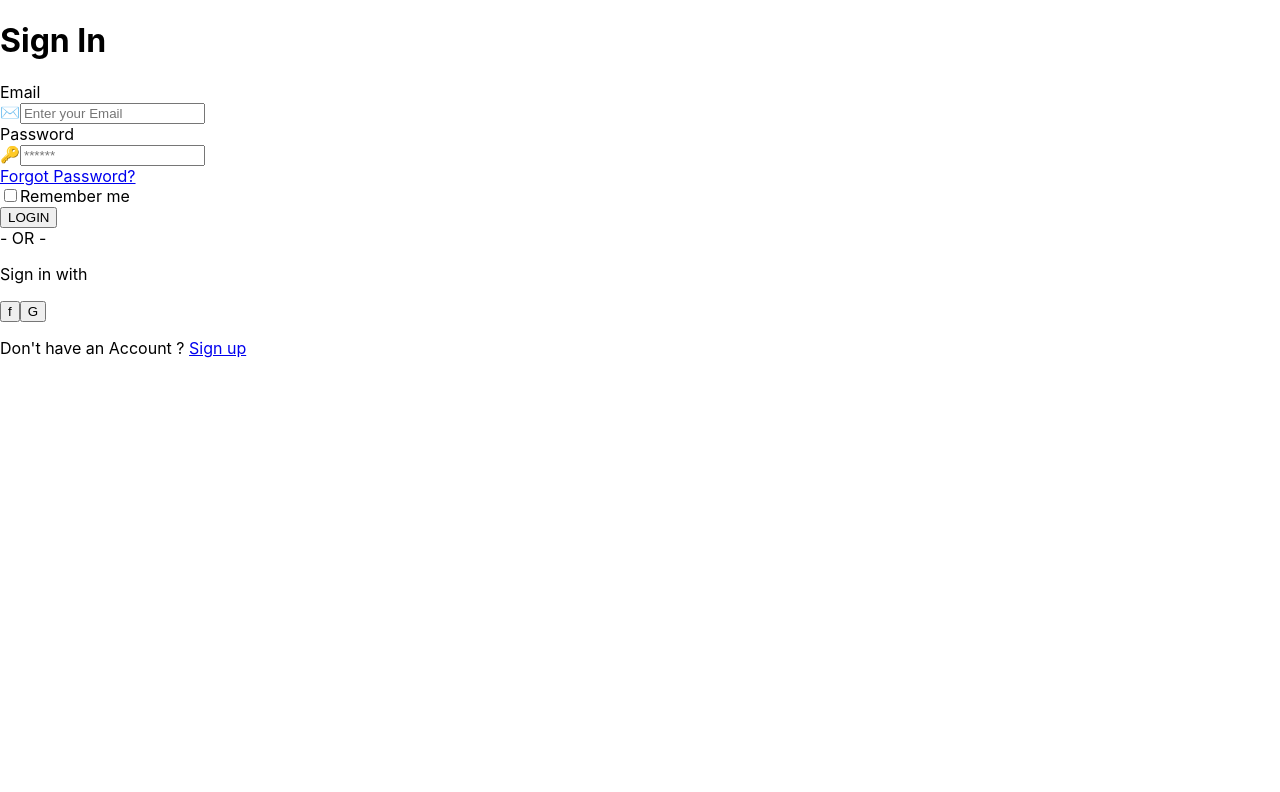
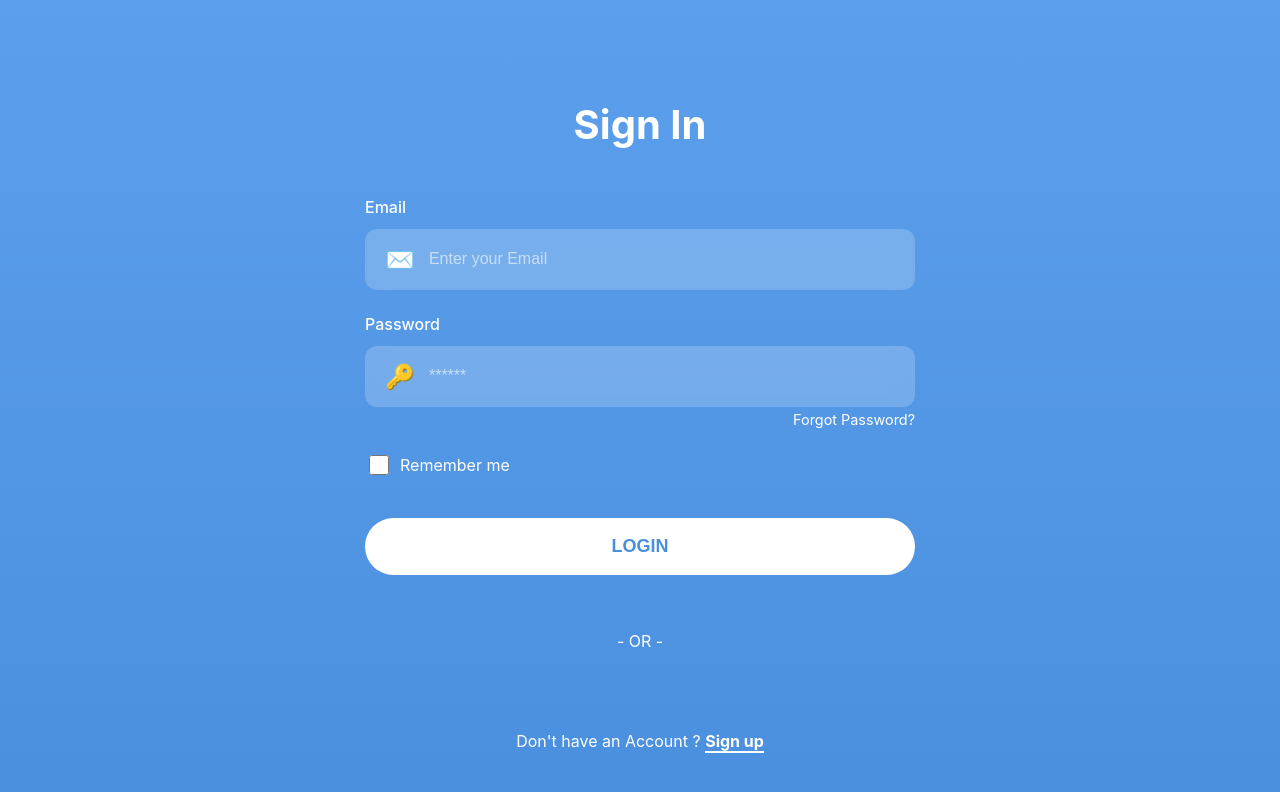
Before and after one commit to clepix21/Fumotion, a React (Create React App) app in the folder app/frontend/: page /login in a window 1280 px wide. Shown: the top 792 px of the page. Built offline with nearby package versions, Linux system fonts and the light colour scheme; no server answers.

Commit message:
refactor: supprimer le design de connexion social et moderniser le style de la page de connexion

```diff
--- a/app/frontend/src/pages/auth/LoginPage.js
+++ b/app/frontend/src/pages/auth/LoginPage.js
@@ -140,18 +140,6 @@ export default function LoginPage() {
           <div className="divider-modern">
             <span>- OR -</span>
           </div>
-
-          <div className="social-login-modern">
-            <p className="social-text-modern">Sign in with</p>
-            <div className="social-buttons-modern">
-              <button type="button" className="social-btn-modern facebook-btn">
-                <span className="social-icon-modern">f</span>
-              </button>
-              <button type="button" className="social-btn-modern google-btn">
-                <span className="social-icon-modern google-icon">G</span>
-              </button>
-            </div>
-          </div>
         </form>
 
         <div className="signup-link-modern">
--- a/app/frontend/src/styles/auth.css
+++ b/app/frontend/src/styles/auth.css
@@ -226,6 +226,219 @@
   color: #2d3748;
 }
 
+/* Modern Sign In Design */
+.auth-page-modern {
+  min-height: 100vh;
+  background: linear-gradient(180deg, #5B9FED 0%, #4A8FDD 100%);
+  display: flex;
+  align-items: center;
+  justify-content: center;
+  padding: 20px;
+}
+
+.auth-container-modern {
+  width: 100%;
+  max-width: 550px;
+  padding: 40px;
+}
+
+.auth-title-modern {
+  color: white;
+  font-size: 2.5rem;
+  font-weight: 700;
+  text-align: center;
+  margin-bottom: 3rem;
+}
+
+.auth-form-modern {
+  display: flex;
+  flex-direction: column;
+  gap: 1.5rem;
+}
+
+.form-group-modern {
+  display: flex;
+  flex-direction: column;
+  gap: 0.75rem;
+}
+
+.form-label-modern {
+  color: white;
+  font-size: 1rem;
+  font-weight: 500;
+}
+
+.input-wrapper-modern {
+  position: relative;
+  display: flex;
+  align-items: center;
+  background: rgba(255, 255, 255, 0.2);
+  border-radius: 12px;
+  padding: 16px 20px;
+  backdrop-filter: blur(10px);
+}
+
+.input-icon-modern {
+  font-size: 1.5rem;
+  margin-right: 12px;
+  color: white;
+}
+
+.form-input-modern {
+  flex: 1;
+  background: transparent;
+  border: none;
+  color: white;
+  font-size: 1rem;
+  outline: none;
+}
+
+.form-input-modern::placeholder {
+  color: rgba(255, 255, 255, 0.6);
+}
+
+.forgot-link-modern {
+  text-align: right;
+  color: white;
+  font-size: 0.9rem;
+  text-decoration: none;
+  margin-top: -0.5rem;
+}
+
+.forgot-link-modern:hover {
+  text-decoration: underline;
+}
+
+.remember-me-modern {
+  display: flex;
+  align-items: center;
+  gap: 0.5rem;
+}
+
+.checkbox-modern {
+  width: 20px;
+  height: 20px;
+  cursor: pointer;
+}
+
+.checkbox-label-modern {
+  color: white;
+  font-size: 1rem;
+  cursor: pointer;
+}
+
+.login-btn-modern {
+  background: white;
+  color: #4A8FDD;
+  border: none;
+  border-radius: 50px;
+  padding: 18px;
+  font-size: 1.125rem;
+  font-weight: 700;
+  cursor: pointer;
+  transition: all 0.3s ease;
+  margin-top: 1rem;
+}
+
+.login-btn-modern:hover:not(:disabled) {
+  transform: scale(1.02);
+  box-shadow: 0 8px 24px rgba(0, 0, 0, 0.15);
+}
+
+.login-btn-modern:disabled {
+  opacity: 0.7;
+  cursor: not-allowed;
+}
+
+.divider-modern {
+  text-align: center;
+  color: white;
+  margin: 2rem 0;
+  font-size: 1rem;
+}
+
+.social-login-modern {
+  text-align: center;
+}
+
+.social-text-modern {
+  color: white;
+  font-size: 1rem;
+  margin-bottom: 1.5rem;
+}
+
+.social-buttons-modern {
+  display: flex;
+  justify-content: center;
+  gap: 2rem;
+}
+
+.social-btn-modern {
+  width: 70px;
+  height: 70px;
+  border-radius: 50%;
+  border: none;
+  background: white;
+  display: flex;
+  align-items: center;
+  justify-content: center;
+  cursor: pointer;
+  transition: all 0.3s ease;
+  box-shadow: 0 4px 12px rgba(0, 0, 0, 0.1);
+}
+
+.social-btn-modern:hover {
+  transform: translateY(-4px);
+  box-shadow: 0 8px 20px rgba(0, 0, 0, 0.15);
+}
+
+.social-icon-modern {
+  font-size: 2rem;
+  font-weight: 700;
+}
+
+.facebook-btn .social-icon-modern {
+  color: #1877F2;
+}
+
+.google-icon {
+  font-family: 'Product Sans', sans-serif;
+  background: linear-gradient(90deg, #4285F4 25%, #EA4335 25%, #EA4335 50%, #FBBC05 50%, #FBBC05 75%, #34A853 75%);
+  -webkit-background-clip: text;
+  -webkit-text-fill-color: transparent;
+  background-clip: text;
+}
+
+.signup-link-modern {
+  text-align: center;
+  margin-top: 3rem;
+  color: white;
+  font-size: 1rem;
+}
+
+.signup-text-modern {
+  color: white;
+  font-weight: 700;
+  text-decoration: none;
+  border-bottom: 2px solid white;
+}
+
+.signup-text-modern:hover {
+  opacity: 0.8;
+}
+
+.error-message-modern {
+  display: flex;
+  align-items: center;
+  gap: 8px;
+  padding: 12px 16px;
+  background: rgba(255, 255, 255, 0.2);
+  color: white;
+  border-radius: 12px;
+  font-size: 14px;
+  backdrop-filter: blur(10px);
+}
+
 /* Responsive */
 @media (max-width: 768px) {
   .auth-container {
@@ -240,4 +453,17 @@
   .auth-card {
     padding: 24px;
   }
+
+  .auth-container-modern {
+    padding: 20px;
+  }
+
+  .auth-title-modern {
+    font-size: 2rem;
+  }
+
+  .social-btn-modern {
+    width: 60px;
+    height: 60px;
+  }
 }
```
